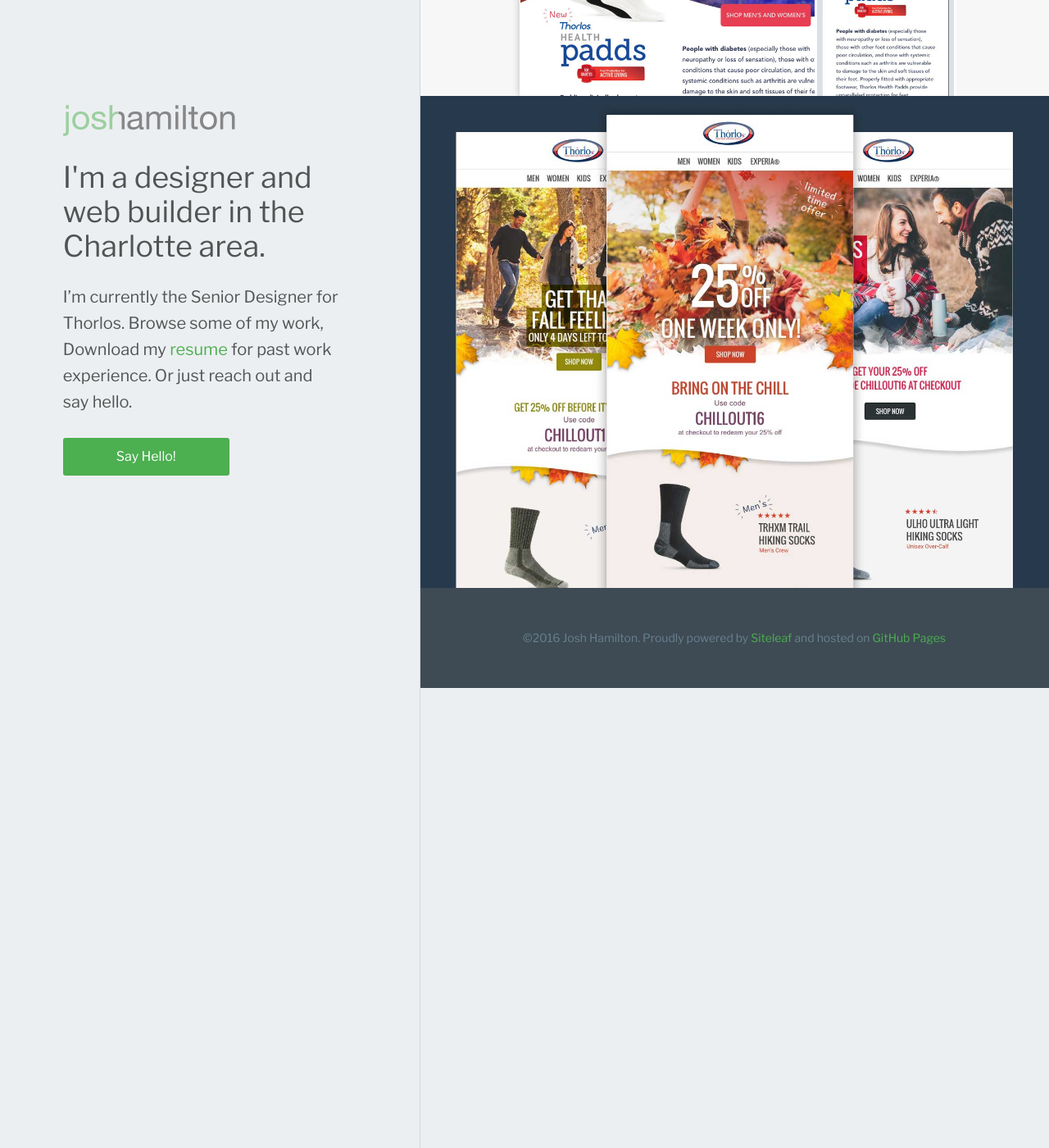
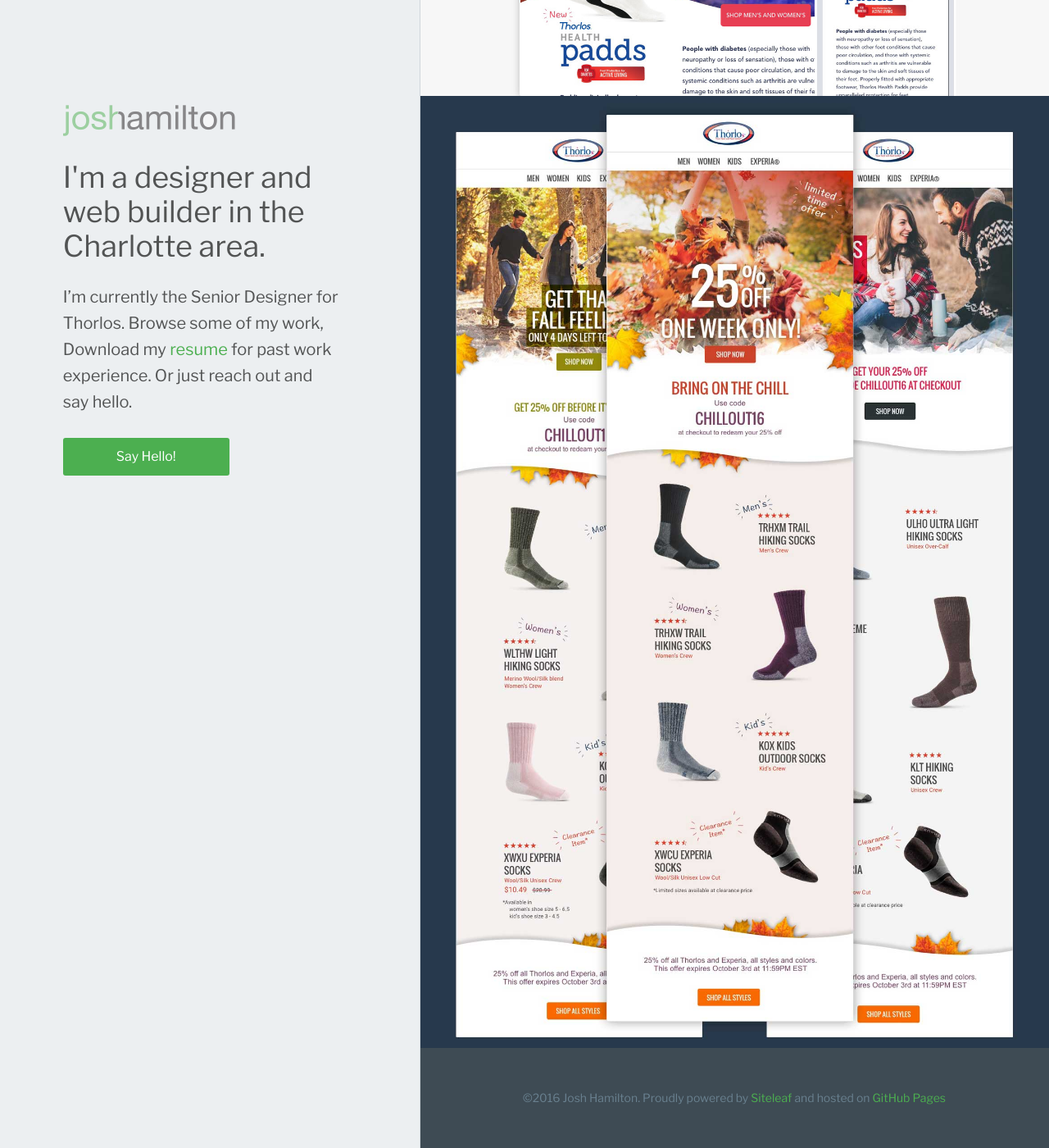
Before and after one commit to hdc/portfolio, a Jekyll site: the page built from index.html, in a window 1280 px wide and 1400 px high, scrolled down 1035 px. Shown: the whole window at 82% size. Built offline with Jekyll 4.4.1, drawn with Linux system fonts in a browser that asks for light colours; before the commit the page ends 1874 px from its top, so only the background shows below that.

```diff
--- a/assets/styles/main.sass
+++ b/assets/styles/main.sass
@@ -109,8 +109,6 @@
 	&.-full
 		width: 100%
 		clear: both
-		overflow: hidden
-		max-height: 600px
 	&.-half
 		width: 50%
 		//+respond-to(md)
```
